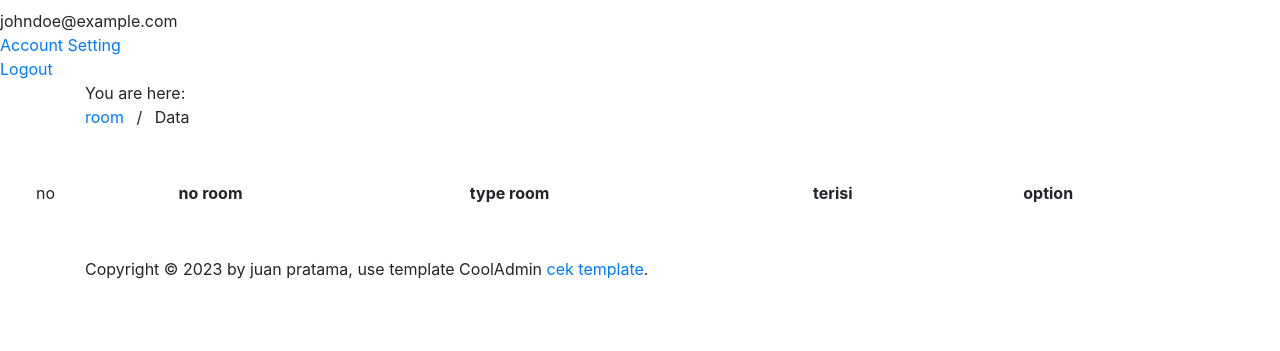
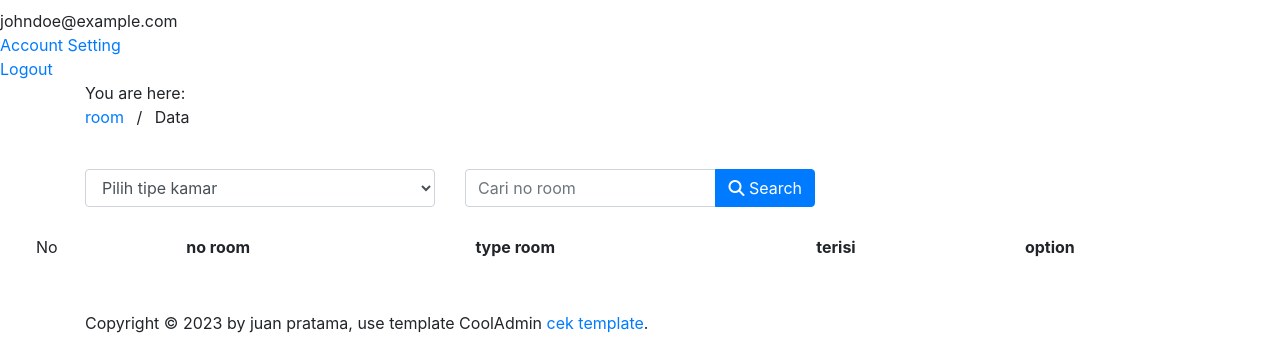
Before and after one commit to juanPWT/booking-hotel-e-com, a CodeIgniter 4 app: template server/app/Views/backOffice/roomData.php in a window 1280 px wide. Shown: the part 767-1118 px from the top of the page. Before the commit the page ends 1046 px from the top, so only its background shows below. Run offline with PHP 8.4 and a stand-in for CodeIgniter, Linux system fonts and the light colour scheme; the template is opened without the code that fills it, so the values that code supplies are empty; some libraries are stand-ins or nearby versions.

Commit message:
feat(office): checkout

```diff
--- a/client/src/features/chackin/components/payment/ButtonPayment.tsx
+++ b/client/src/features/chackin/components/payment/ButtonPayment.tsx
@@ -37,7 +37,7 @@ const ButtonPayment: React.FC<childButtonPaymentProps> = ({
   useEffect(() => {
     const scripts = document.createElement("script");
     scripts.src = "https://app.sandbox.midtrans.com/snap/snap.js";
-    scripts.setAttribute("data-client-key", "");
+    scripts.setAttribute("data-client-key", "SB-Mid-client-FLhexgbWpV6c1y6g");
     scripts.async = true;
     document.head.appendChild(scripts);
     setRequest({
--- a/server/app/Controllers/Payment.php
+++ b/server/app/Controllers/Payment.php
@@ -14,7 +14,7 @@ class Payment extends BaseController
         $serverKey = getenv('SERVER_KEY');
 
                 // Set your Merchant Server Key
-        \Midtrans\Config::$serverKey = '';
+        \Midtrans\Config::$serverKey = 'SB-Mid-server-BWdDgh8cKO5OaeXI8wv-kirr';
         // Set to Development/Sandbox Environment (default). Set to true for Production Environment (accept real transaction).
         \Midtrans\Config::$isProduction = false;
         // Set sanitization on (default)
--- a/server/app/Models/RoomModel.php
+++ b/server/app/Models/RoomModel.php
@@ -57,12 +57,6 @@ class RoomModel extends Model
 
     }
 
-    public function getDataForOffice() {
-        $query = "SELECT room.id, room.noRoom, room.isFill, type.name as typeName FROM room LEFT JOIN type ON type.id = room.typeId";
-
-        $querySet = $this->db->query($query);
-        return $querySet->getResultArray();
-    }
 
 
 
--- a/server/app/Views/backOffice/roomData.php
+++ b/server/app/Views/backOffice/roomData.php
@@ -60,13 +60,41 @@ if (session()->has('error')):
 
 
 <div class="row m-t-10 p-4">
+    <!-- filter  -->
+    <div class="container">
+        <div class="row">
+            <!-- Filter Dropdown -->
+            <div class="col-md-4 mb-3">
+                <select name="type" id="type" class="form-control" onchange="filterRoom(this)">
+                    <option value="">Pilih tipe kamar</option>
+                    <?php foreach($types as $key => $value): ?>
+                    <option value=<?= $value["id"] ?>><?= $value["name"] ?></option>
+                    <?php endforeach; ?>
+                </select>
+            </div>
+
+            <!-- Search Input -->
+            <div class="col-md-4 mb-3">
+                <div class="input-group">
+                    <input type="text" id="search" name="search" placeholder="Cari no room" class="form-control">
+                    <div class="input-group-append">
+                        <button class="btn btn-primary" type="button" onclick="searchRoom()">
+                            <i class="fa fa-search"></i> Search
+                        </button>
+                    </div>
+                </div>
+            </div>
+        </div>
+    </div>
+
     <div class="col-md-12">
+
         <!-- DATA TABLE-->
         <div class="table-responsive m-b-40">
             <table class="table table-borderless table-data3">
                 <thead>
                     <tr>
-                        <td>no</td>
+                        <td>No</td>
                         <th>no room</th>
                         <th>type room</th>
                         <th>terisi</th>
@@ -80,15 +108,16 @@ if (session()->has('error')):
                     <tr>
                         <td><?= $no ?></td>
                         <td><?= $value['noRoom'] ?></td>
-                        <td><?=  $value['typeName']  ?></td>
+                        <td><?=  $value['name']  ?></td>
                         <?= $value['isFill'] ==
                             1 ?  '<td class="denied">terisi</td>' :  '<td class="process">kosong</td>' ?>
 
                         <td class="justify-center items-center flex">
                             <?php if($value['isFill'] ==
                             1): ?>
-                            <form action="<?= site_url("/office/room/checkout/". $value['id']) ?>" method="post">
+                            <form action="<?= site_url("office/room/checkout/". $value['room_id']) ?>" method="post">
                                 <button type="submit" class="btn btn-danger text-white">checkout
+
                                 </button>
                             </form>
                             <?php else: ?>
@@ -111,4 +140,22 @@ if (session()->has('error')):
 
 
 
+<script>
+function filterRoom(type) {
+    let typeId = type.value
+
+    if (typeId !== '') {
+        window.location.href = `<?= base_url("/office/room?type=") ?>${typeId}`;
+    } else {
+        window.location.href = `<?= base_url("/office/room") ?>`;
+
+    }
+}
+
+function searchRoom() {
+    let searchValue = document.getElementById("search").value;
+
+    window.location.href = `<?= base_url("/office/room?search=")?>${searchValue}`;
+}
+</script>
 <?= $this->endSection() ?>
```
Also changed, not shown: server/app/Controllers/Office.php (+29 -3 lines).
